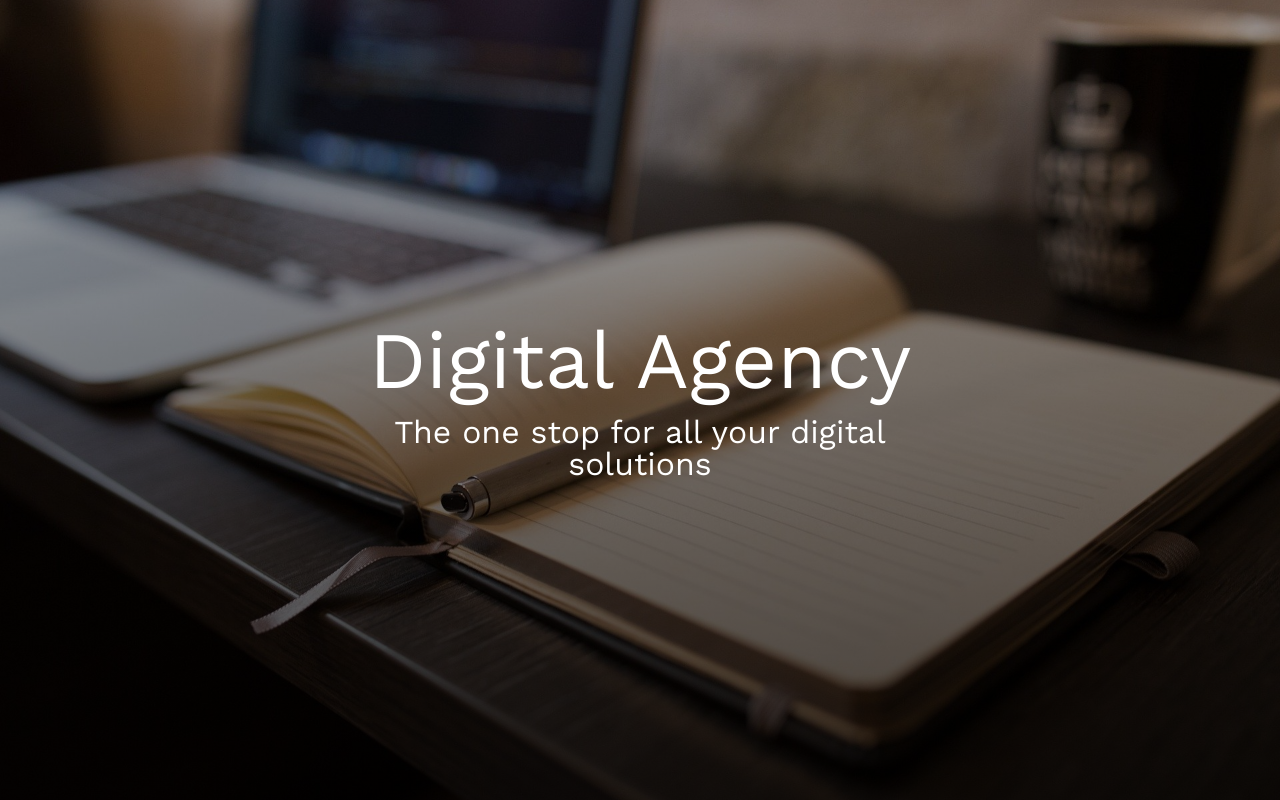
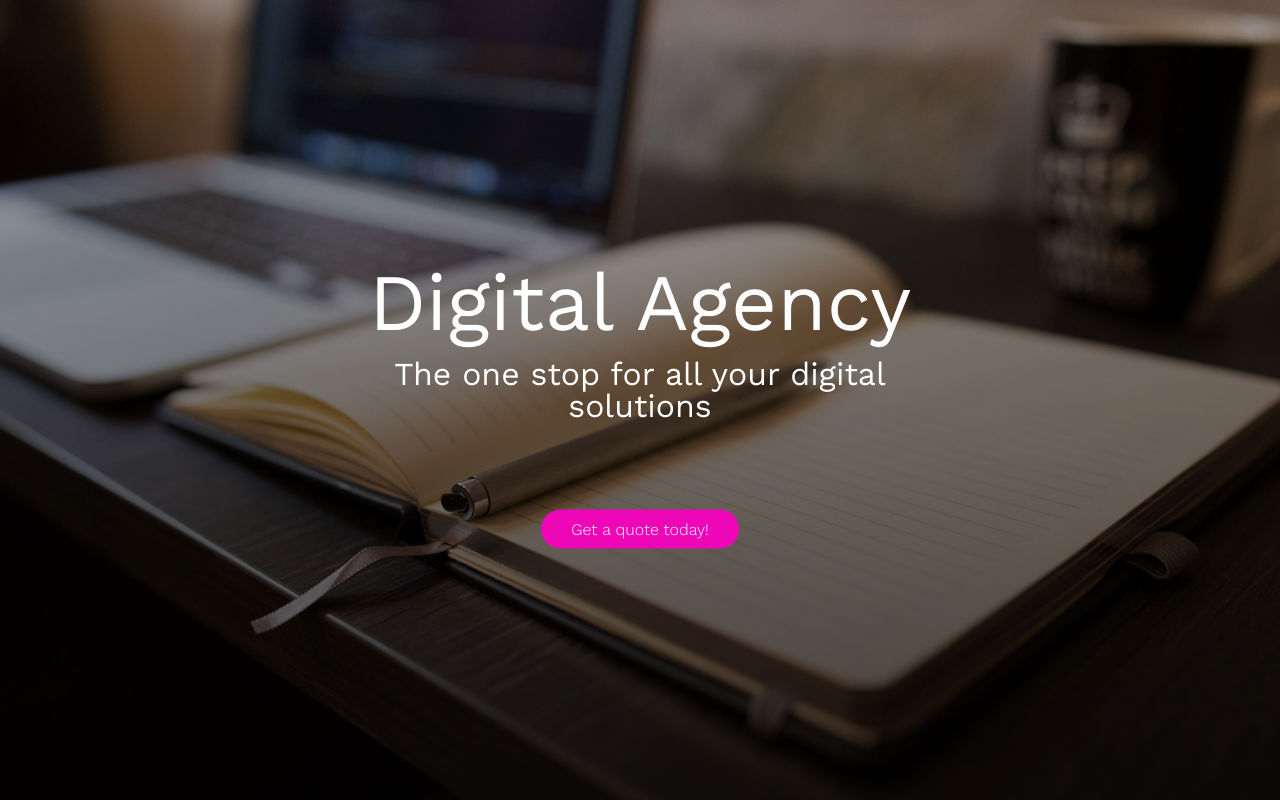
Before and after one commit to leofss/DigitalSolve, a plain HTML site: page index.html in a window 1280 px wide. Drawn offline with nearby package versions, Linux system fonts and the light colour scheme.

Commit message:
add button

```diff
--- a/index.html
+++ b/index.html
@@ -20,6 +20,7 @@
                 <h1>Digital Agency</h1>
                 <h2>The one stop for all your digital solutions</h2>
             </div>
+        <a href="#" class="btn-header btn-full">Get a quote today!</a>
         </div>
     </header>
 </body>
--- a/resources/css/style.css
+++ b/resources/css/style.css
@@ -45,5 +45,23 @@ h2{
     font-size: 200%;
     color: white;
     font-weight: 400;
+}
 
+.header-box-text{
+    margin-bottom: 100px;
 }
+
+.btn-header:link, .btn-header:visited{
+    text-decoration: none;
+    padding:10px 30px;
+    border-radius: 200px;
+}
+
+.btn-full:link, .btn-full:visited{
+    background-color: #ed07b7;
+    color: white;
+}
+
+.btn-full:hover, .btn-full:active{
+    background-color: #8a5c7f;
+}
```
